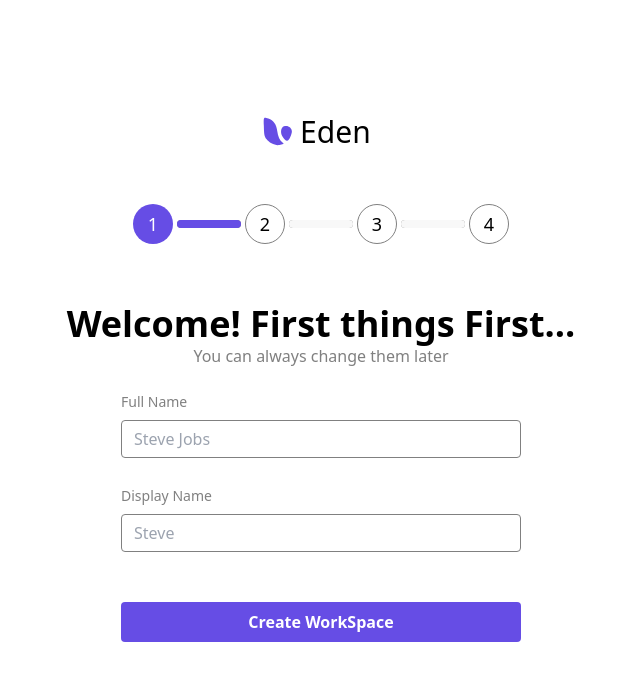
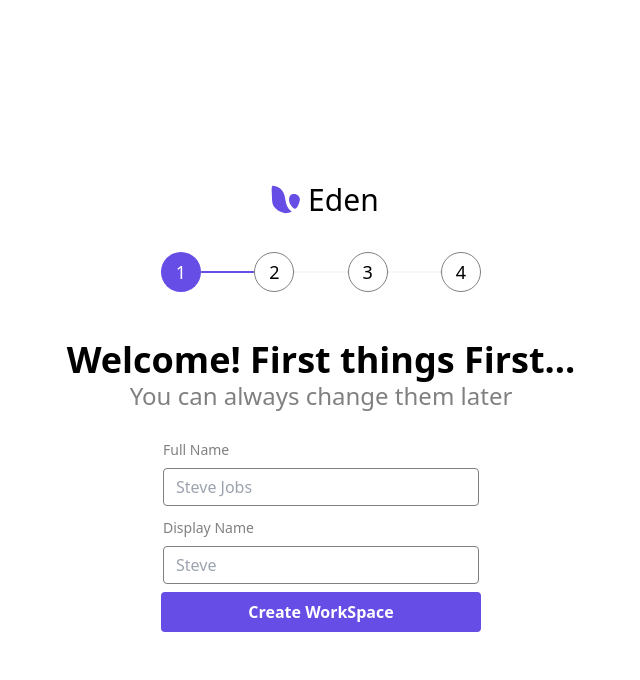
Before and after one commit to VishalB98/cutshort, a React (Create React App) app: page / in a window 1280 px wide. Shown: the top 680 px of the page, without its empty margins (319-959 px from the left). Built offline with nearby package versions, Linux system fonts and the light colour scheme.

Commit message:
CSS CHANGES

```diff
--- a/src/features/onboarding/OnboardingFeature.js
+++ b/src/features/onboarding/OnboardingFeature.js
@@ -7,17 +7,16 @@ import StepComponent from './components/StepComponent'
 import {connect} from 'react-redux'
 import CardComponent from './components/CardComponent';
 import { NUMBEROFONBOARDINGSTEP } from '../../data/constants';
+
 function OnboardingFeature(props) {
 
   return (
     <>
-      <div className='h-3/4 max-w-3/5'>
+      <div className='flex-1'>
         <HeaderComponent />
         <StepComponent  />
         <Heading />
-        <div style={{height: props.screenNumber === 4 ? "10%" : "35%"}}>
        { props.screenNumber < NUMBEROFONBOARDINGSTEP ? props.screenNumber === 3 ? <CardComponent/> : <InputComponent /> : null }
-       </div>
         <ButtonComponent />
       </div>
     </>
--- a/src/features/onboarding/components/ButtonComponent.js
+++ b/src/features/onboarding/components/ButtonComponent.js
@@ -5,7 +5,7 @@ import {NUMBEROFONBOARDINGSTEP} from '../../../data/constants'
 function ButtonComponent(props) {
     return (
         <div>
-            <button className="w-[400px] bg-primary text-[white] font-bold py-2 px-4 rounded focus:outline-none focus:shadow-outline" type="button" onClick={props.moveScreen} disabled={ NUMBEROFONBOARDINGSTEP === props.screenNumber } >
+            <button className="w-3/5 md:w-2/5 lg:w-3/12 bg-primary text-[white] font-bold py-2 px-4 rounded focus:outline-none focus:shadow-outline" type="button" onClick={props.moveScreen} disabled={ NUMBEROFONBOARDINGSTEP === props.screenNumber } >
             {NUMBEROFONBOARDINGSTEP > props.screenNumber ?  "Create WorkSpace"  : "Launch Eden" }
             </button>
         </div>
--- a/src/features/onboarding/components/HeaderComponent.js
+++ b/src/features/onboarding/components/HeaderComponent.js
@@ -3,7 +3,7 @@ import logo from '../../../assets/logo.svg';
 
 function HeaderComponent() {
   return (
-    <div className='flex justify-center items-center mb-10 mr-4'>
+    <div className='flex justify-center items-center '>
         <img className='h-16' src={logo} alt="logo" />
         <h1 className='text-3xl'>Eden</h1>
   </div>
--- a/src/features/onboarding/components/Heading.js
+++ b/src/features/onboarding/components/Heading.js
@@ -1,29 +1,29 @@
 import React from 'react'
-import {connect} from 'react-redux'
+import { connect } from 'react-redux'
 import { ONBOARDINGSTEPSDISPLAYTEXT } from '../../../data/constants'
 import congratulation from '../../../assets/tick.png';
 
 function Heading(props) {
   return (
     props.screenNumber !== 4 ?
-    <div className='mb-6'>
-      <h1 className='text-4xl font-bold'>{ONBOARDINGSTEPSDISPLAYTEXT[props.screenNumber - 1].heading}</h1>
-        <p className='text-[grey]  text-l font-medium'>{ONBOARDINGSTEPSDISPLAYTEXT[props.screenNumber - 1].subHeading}</p>
-    </div>
+      <div className='flex-1 pt-7 pb-5 px-5'>
+        <h1 className='text-2xl md:text-3xl lg:text-4xl font-bold'>{ONBOARDINGSTEPSDISPLAYTEXT[props.screenNumber - 1].heading}</h1>
+        <p className='text-[grey]  text-l md:text-xl lg:text-2xl font-medium'>{ONBOARDINGSTEPSDISPLAYTEXT[props.screenNumber - 1].subHeading}</p>
+      </div>
       :
       <div className=''>
         <div className='flex justify-center'>
           <img className='h-24 w -24' src={congratulation} alt="edengreen" />
         </div>
-      <h1 className='text-4xl font-bold'>{ONBOARDINGSTEPSDISPLAYTEXT[props.screenNumber - 1].heading}</h1>
+        <h1 className='text-4xl font-bold'>{ONBOARDINGSTEPSDISPLAYTEXT[props.screenNumber - 1].heading}</h1>
         <p className='text-[grey]  text-l font-medium'>{ONBOARDINGSTEPSDISPLAYTEXT[props.screenNumber - 1].subHeading}</p>
-    </div>
+      </div>
   )
 }
 
-const  mapStateToProps = (state) => {
+const mapStateToProps = (state) => {
   return {
-      screenNumber: state.OnboardingReducer.screenNumber
+    screenNumber: state.OnboardingReducer.screenNumber
   }
 }
 
--- a/src/features/onboarding/components/InputComponent.js
+++ b/src/features/onboarding/components/InputComponent.js
@@ -3,29 +3,29 @@ import { connect } from 'react-redux'
 
 function InputComponent(props) {
     return (
-        <div className='flex justify-center items-center' >
-            <div className="w-[400px]">
+        <div className='flex justify-center items-center p-2' >
+            <div className="w-3/5 md:w-2/5 lg:w-3/12">
                 {
                     props.screenNumber === 1 &&
                     <form>
-                        <div className="mb-4">
+                        <div>
                             <label className="flex  text-sm text-[grey] mb-2" for="username" >
                                 Full Name
                             </label>
                             <input className="appearance-none border border-[gray] rounded w-full py-2 px-3 text-gray-700 mb-3 leading-tight focus:outline-none focus:shadow-outline" id="username" type="text" placeholder="Steve Jobs" />
                         </div>
-                        <div className="mb-6">
+                        <div >
                             <label className="flex text-sm  text-[grey] mb-2" for="password">
                                 Display Name
                             </label>
-                            <input className="appearance-none border border-[gray] rounded w-full py-2 px-3 text-gray-700 mb-3 leading-tight focus:outline-none focus:shadow-outline" id="password" type="text" placeholder="Steve" />
+                            <input className="appearance-none border border-[gray] rounded w-full py-2 px-3 text-gray-700 leading-tight focus:outline-none focus:shadow-outline" id="password" type="text" placeholder="Steve" />
                         </div>
                     </form>
                 }
                 {
                     props.screenNumber === 2 &&
                     <form >
-                        <div className="mb-4">
+                        <div>
                             <label className="flex  text-sm text-[grey] mb-2" for="username" >
                                 WorkSpace Name
                             </label>
@@ -34,7 +34,7 @@ function InputComponent(props) {
                         <label className="flex  text-sm text-[grey] mb-2" for="username" >
                                 WorkSpace URL (Optional)
                         </label>
-                        <div class="flex">
+                        <div className="flex">
 
                             <span class="inline-flex items-center px-3 text-sm text-[gray] bg-[#eceaea] rounded-l-md border border-r-0 border-[gray]">
                                 www.eden.com/
--- a/src/features/onboarding/components/StepComponent.js
+++ b/src/features/onboarding/components/StepComponent.js
@@ -4,14 +4,14 @@ import { connect } from "react-redux";
 
 function StepComponent(props) {
     return (
-        <div className="mx-auto mb-12 max-w-sm">
-            <div className="flex pb-3">
+        <div className="flex justify-evenly w-full">
+            <div className="flex w-1/2 md:w-2/5 lg:w-1/4 justify-center py-5">
                 {Array.from(Array(NUMBEROFONBOARDINGSTEP).keys()).map((step) => {
                     return (
                         <>
-                            <div className="flex-1">
-                                <div className="w-10 h-10 mx-auto rounded-full text-lg flex items-center" style={{backgroundColor: step < props.screenNumber ? "#664de5":"white", border : step < props.screenNumber ? 0 : "1px solid gray" }}>
-                                    <span className="text-center w-full" style={{color: step < props.screenNumber ? 'white' : 'black'}}>
+                            <div className="flex">
+                                <div className="w-8 h-8 md:w-9 md:h-9 lg:w-10 lg:h-10 rounded-full flex items-center" style={{backgroundColor: step < props.screenNumber ? "#664de5":"white", border : step < props.screenNumber ? 0 : "1px solid gray" }}>
+                                    <span className="text-center text-sm md:text-base lg:text-lg  w-full" style={{color: step < props.screenNumber ? 'white' : 'black'}}>
                                         {step + 1}
                                     </span>
                                 </div>
@@ -21,7 +21,7 @@ function StepComponent(props) {
                                 <div className="w-1/6 align-center items-center align-middle content-center flex">
                                     <div className="w-1/6 bg-[grey] rounded items-center align-middle align-center flex-1 ">
                                         <div
-                                            className="text-xs leading-none py-1 text-center text-[grey] rounded "
+                                            className="text-xs leading-none py-[1px] text-center text-[grey] rounded "
                                             style={{ backgroundColor: step < props.screenNumber ? "#664de5":"#F8F8F8", }}
                                         ></div>
                                     </div>
--- a/src/layouts/Onboarding.js
+++ b/src/layouts/Onboarding.js
@@ -3,9 +3,7 @@ import OnboardingPage from '../pages/OnboardingPage'
 
 function Onboarding({props}) {
   return (
-    <div className='flex justify-center items-center  h-screen w-screen bg-[white] '>
       <OnboardingPage/>
-    </div>
   )
 }
 
--- a/src/pages/OnboardingPage.js
+++ b/src/pages/OnboardingPage.js
@@ -3,7 +3,9 @@ import OnboardingFeature from '../features/onboarding/OnboardingFeature'
 
 function OnboardingPage() {
   return (
+    <div className='h-screen w-screen items-center flex justify-center'>
       <OnboardingFeature/>
+    </div>
   )
 }
 
```
